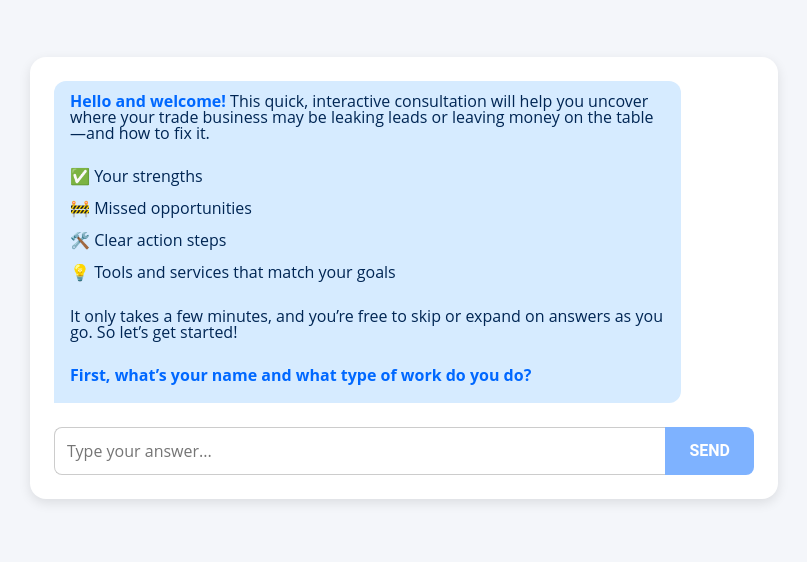
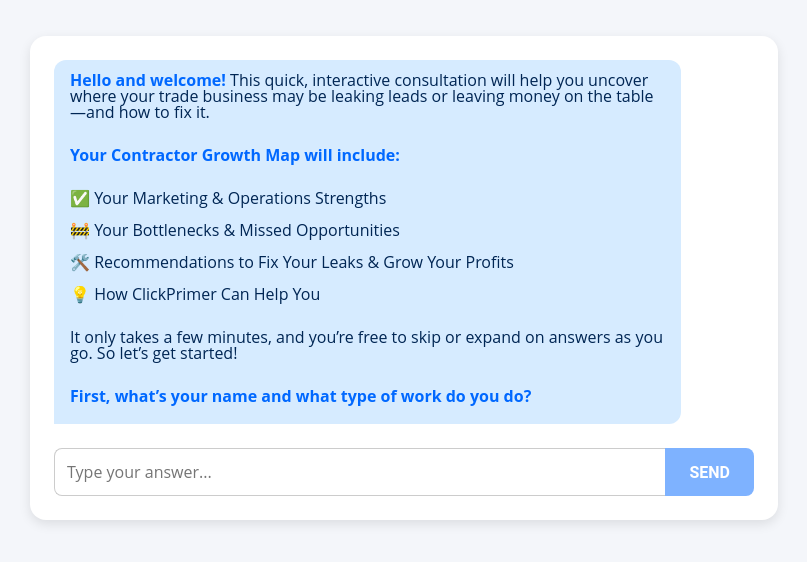
Before and after one commit to clickprimer/contractor-growth-map, a Next.js app: page / in a window 1280 px wide. Shown: the part 122-684 px from the top of the page, without its empty margins (236-1043 px from the left). Built offline with nearby package versions, Linux system fonts and the light colour scheme.

Commit message:
Update index.js

```diff
--- a/pages/index.js
+++ b/pages/index.js
@@ -8,10 +8,12 @@ export default function Home() {
       role: 'assistant',
       content: `**Hello and welcome!** This quick, interactive consultation will help you uncover where your trade business may be leaking leads or leaving money on the table—and how to fix it.
 
-✅ Your strengths
-🚧 Missed opportunities
-🛠️ Clear action steps
-💡 Tools and services that match your goals
+**Your Contractor Growth Map will include:**
+
+✅ Your Marketing & Operations Strengths
+🚧 Your Bottlenecks & Missed Opportunities
+🛠️ Recommendations to Fix Your Leaks & Grow Your Profits
+💡 How ClickPrimer Can Help You
 
 It only takes a few minutes, and you’re free to skip or expand on answers as you go. So let’s get started!
 
@@ -20,10 +22,11 @@ It only takes a few minutes, and you’re free to skip or expand on answers as y
   ]);
   const [input, setInput] = useState('');
   const chatEndRef = useRef(null);
+  const messageContainerRef = useRef(null);
 
   useEffect(() => {
-    const lastMessage = messages[messages.length - 1];
-    if (lastMessage?.role === 'user') {
+    const lastMsg = messages[messages.length - 1];
+    if (lastMsg?.role === 'user') {
       chatEndRef.current?.scrollIntoView({ behavior: 'smooth' });
     }
   }, [messages]);
@@ -55,16 +58,16 @@ It only takes a few minutes, and you’re free to skip or expand on answers as y
   return (
     <div className="container">
       <div className="chat-box">
-        <div className="chat-messages">
+        <div className="chat-messages" ref={messageContainerRef}>
           {messages.map((msg, idx) => (
             <div
               key={idx}
               className={`chat-message ${msg.role === 'user' ? 'user' : 'ai'}`}
-              ref={msg.role === 'user' ? chatEndRef : null}
             >
               <ReactMarkdown>{msg.content}</ReactMarkdown>
             </div>
           ))}
+          <div ref={chatEndRef} />
         </div>
 
         <form onSubmit={handleSubmit} className="chat-input">
```
